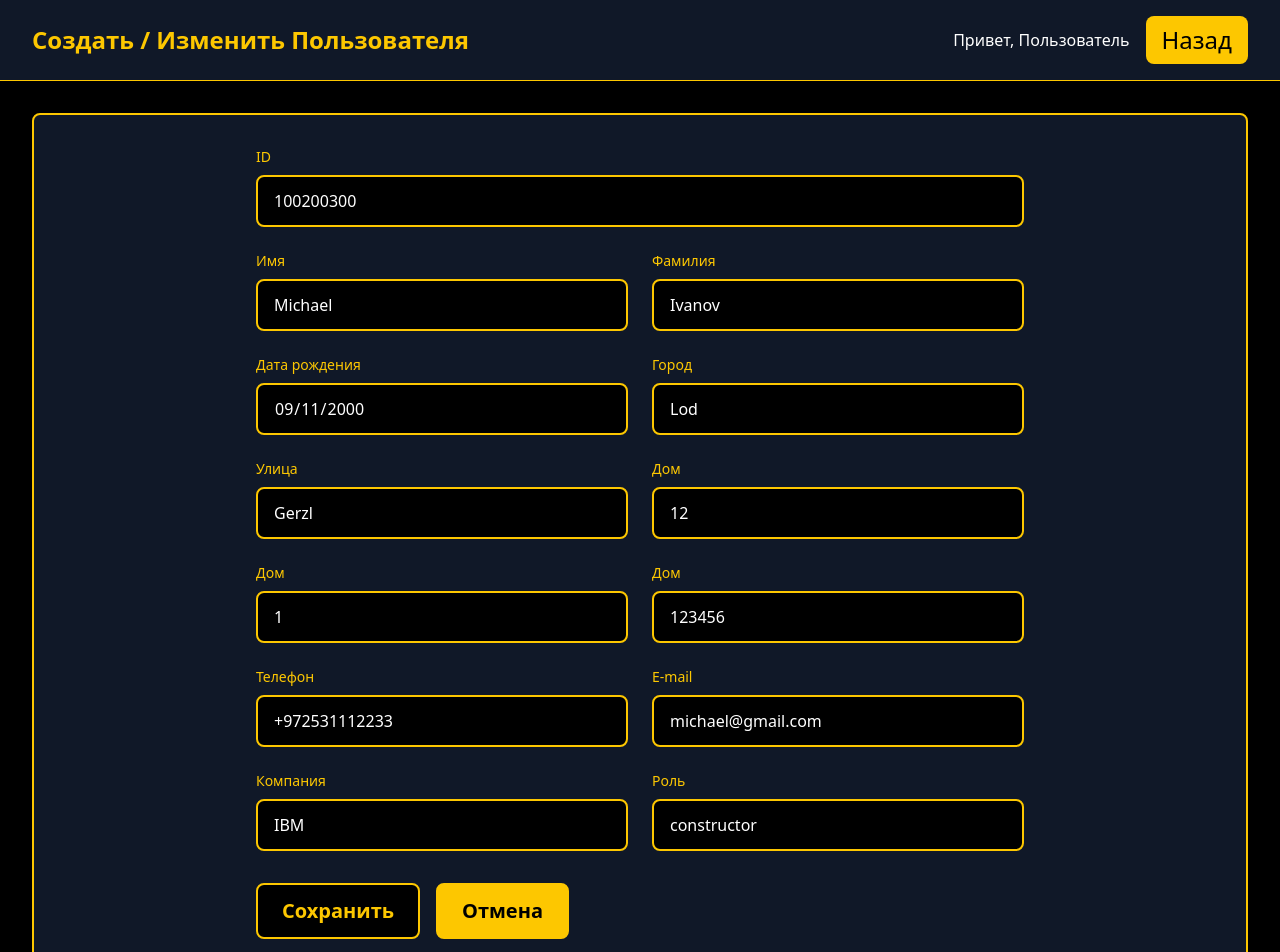
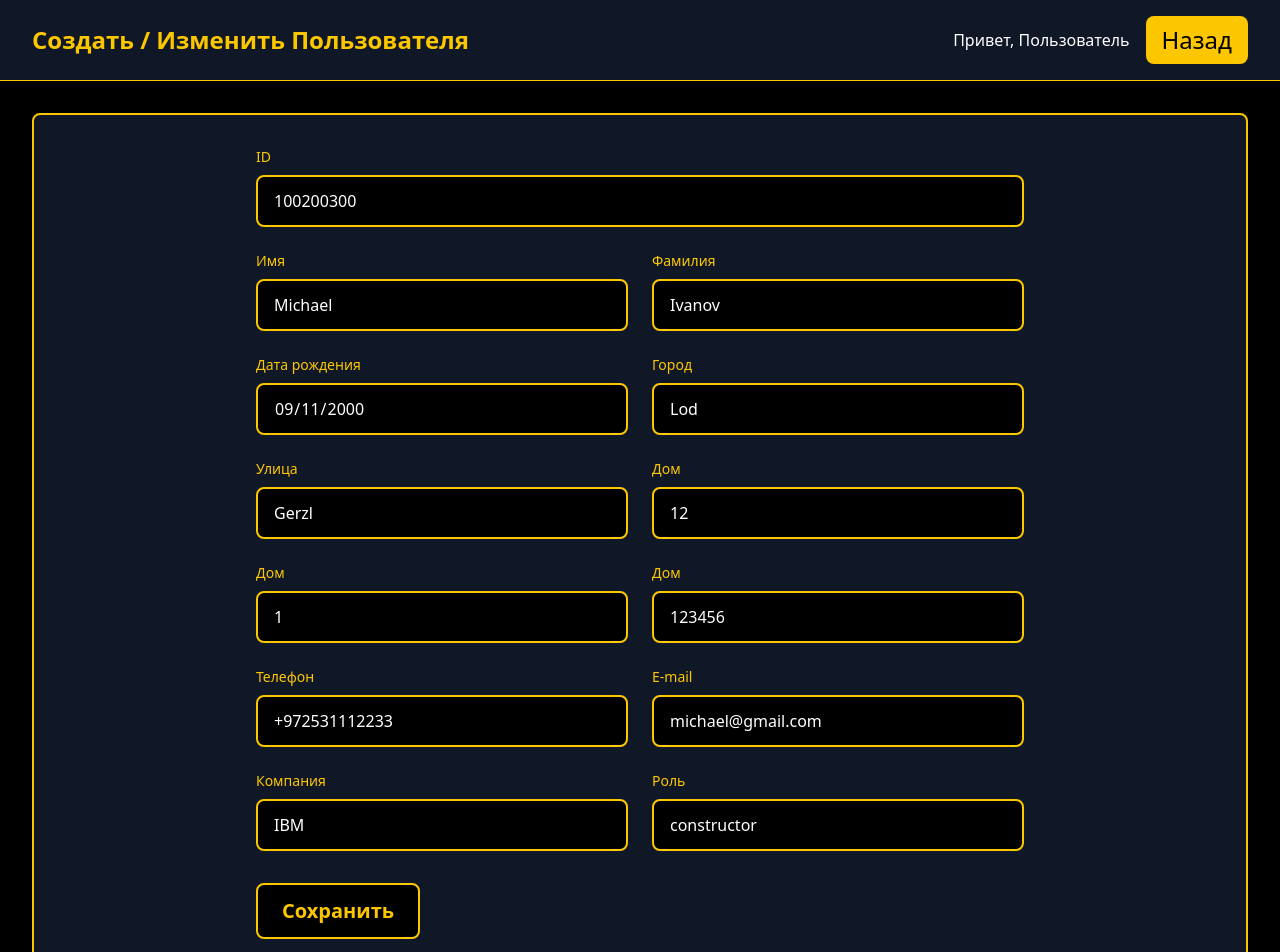
Before and after one commit to AlexGebrah/kablanut, a React (Vite) app: page /dashboard/create/user in a window 1280 px wide. Shown: the top 952 px of the page. Built offline with nearby package versions, Linux system fonts and the light colour scheme.

Commit message:
without projectKind type

```diff
--- a/src/components/dashboards/create/CreateUser.tsx
+++ b/src/components/dashboards/create/CreateUser.tsx
@@ -48,12 +48,9 @@ export const CreateUser = () => {
 
     const handleSubmit = (e: React.FormEvent) => {
         e.preventDefault()
-        navigate('/dashboard')
+        navigate('/dashboard/create')
     }
 
-    const handleCancel = () => {
-        navigate('/dashboard/create')
-    }
 
     return (
         <div className="min-h-screen w-full bg-black text-white">
@@ -230,13 +227,7 @@ export const CreateUser = () => {
                             >
                                 Сохранить
                             </button>
-                            <button
-                                type="button"
-                                onClick={handleCancel}
-                                className="w-full sm:w-auto px-6 py-3 rounded-lg border-2 border-yellow-400 text-black bg-yellow-400 text-xl font-bold hover:bg-yellow-300 transition-colors focus:outline-none focus-visible:ring-2 focus-visible:ring-yellow-400"
-                            >
-                                Отмена
-                            </button>
+
                         </div>
                     </form>
                 </div>
```
